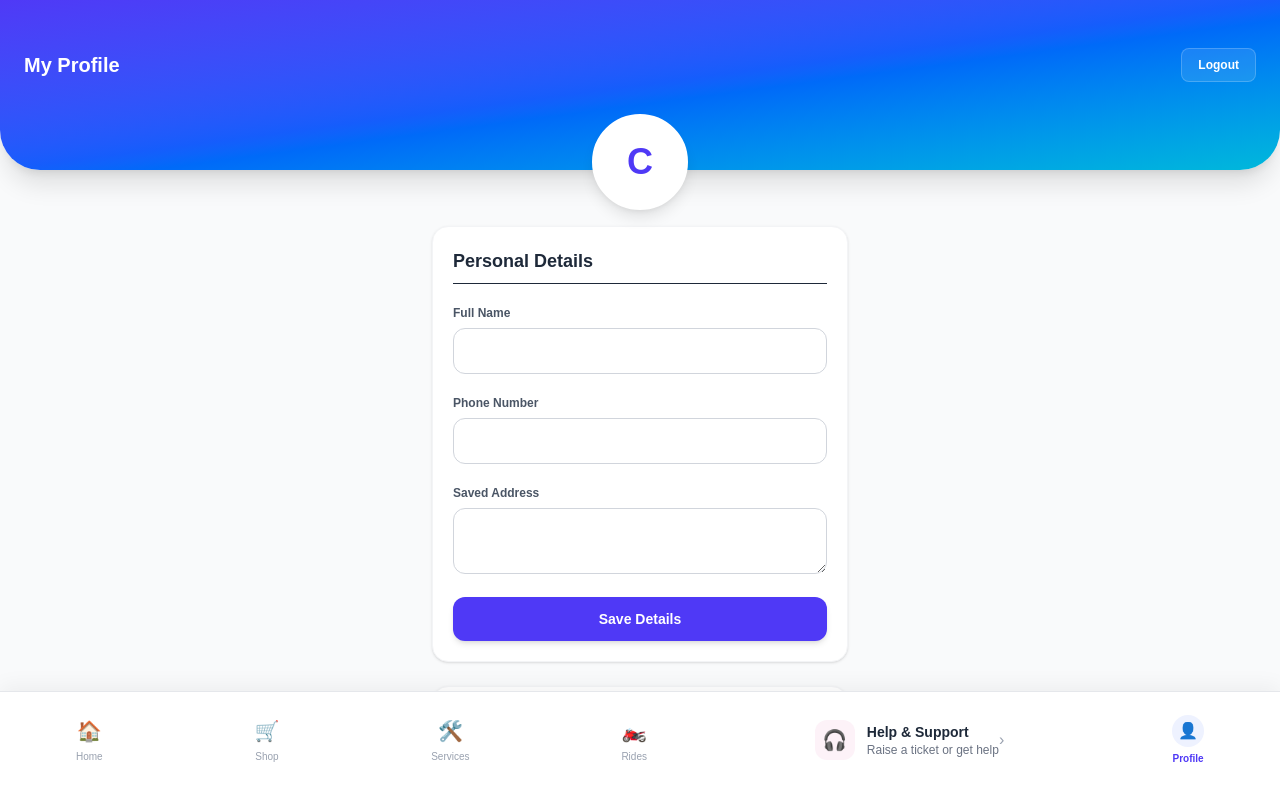
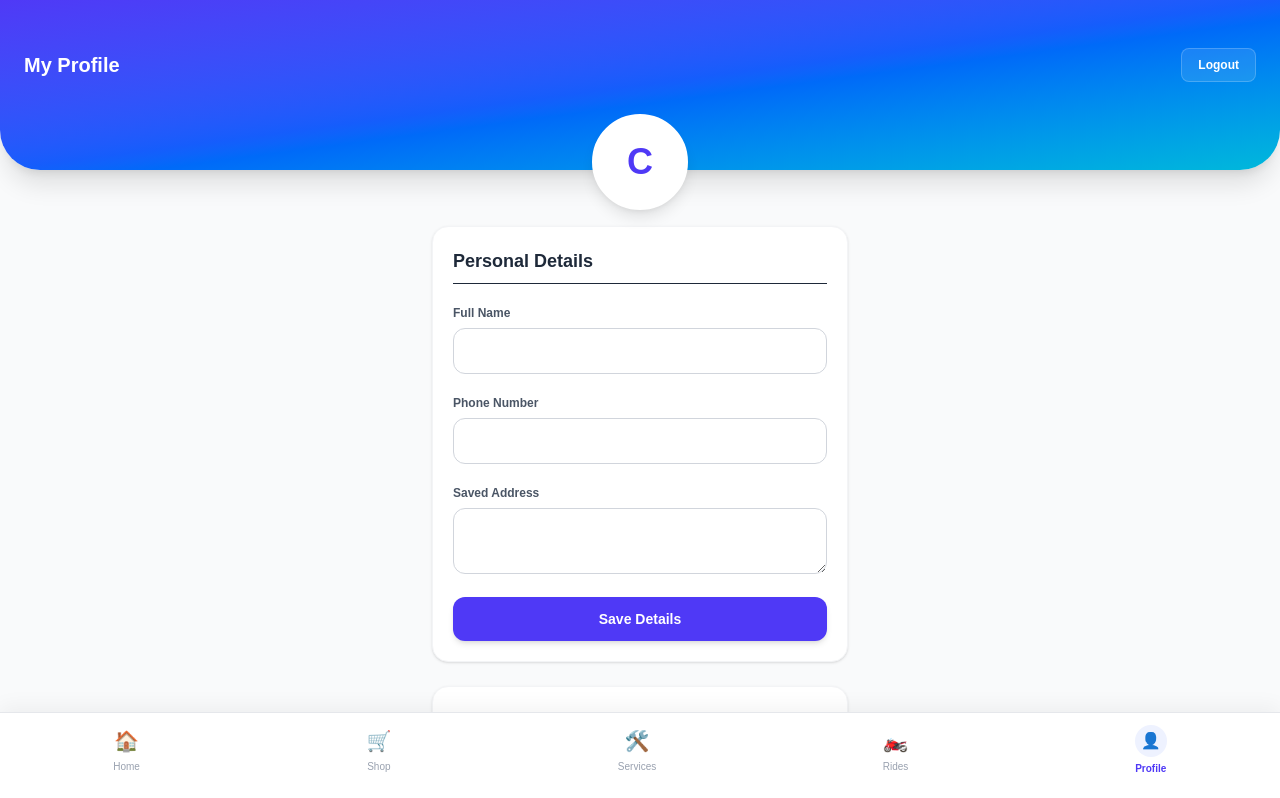
Before and after one commit to munendrasingh703769-afk/dukaan-manager-pro, a Next.js app: page /customer/profile in a window 1280 px wide. Shown: the top 798 px of the page. Built offline with nearby package versions, Linux system fonts and the light colour scheme; no server answers.

Commit message:
Update page.tsx

```diff
--- a/app/customer/profile/page.tsx
+++ b/app/customer/profile/page.tsx
@@ -13,7 +13,6 @@ export default function CustomerProfilePage() {
   const [saving, setSaving] = useState(false);
   const [profile, setProfile] = useState({ full_name: '', phone: '', address: '', email: '' });
 
-  // Stats (Counts)
   const [stats, setStats] = useState({ orders: 0, rides: 0, bookings: 0 });
 
   const fetchProfileAndStats = async () => {
@@ -21,7 +20,6 @@ export default function CustomerProfilePage() {
     const { data: { user } } = await supabase.auth.getUser();
 
     if (user) {
-      // 1. Fetch Profile
       const { data } = await supabase.from('profiles').select('*').eq('id', user.id).single();
       if (data) {
         setProfile({
@@ -32,7 +30,6 @@ export default function CustomerProfilePage() {
         });
       }
 
-      // 2. Fetch Counts for Activities
       const { count: orderCount } = await supabase.from('orders').select('*', { count: 'exact', head: true }).eq('customer_id', user.id);
       const { count: rideCount } = await supabase.from('ride_bookings').select('*', { count: 'exact', head: true }).eq('customer_id', user.id);
       const { count: bookingCount } = await supabase.from('service_bookings').select('*', { count: 'exact', head: true }).eq('customer_id', user.id);
@@ -75,9 +72,10 @@ export default function CustomerProfilePage() {
   if (loading) return <div className="text-center py-20 font-bold text-blue-600">Loading Profile...</div>;
 
   return (
-    <div className="min-h-screen bg-gray-50 pb-24">
+    // 👇 pb-28 lagaya hai taaki bottom nav content ko na dhake
+    <div className="min-h-screen bg-gray-50 pb-28">
 
-      {/* 🟣 Premium Header */}
+      {/* Header */}
       <div className="bg-gradient-to-br from-indigo-600 via-blue-600 to-cyan-500 rounded-b-[2.5rem] pt-12 pb-16 px-6 shadow-xl relative">
         <div className="flex justify-between items-center mb-6 relative z-10">
           <h1 className="text-xl font-bold text-white">My Profile</h1>
@@ -93,7 +91,7 @@ export default function CustomerProfilePage() {
 
       <div className="max-w-md mx-auto px-4 mt-14 space-y-6">
 
-        {/* 👤 Personal Details Form */}
+        {/* Personal Details Form */}
         <div className="bg-white rounded-2xl shadow-sm border border-gray-100 p-5 space-y-4">
           <h2 className="text-lg font-bold text-gray-800 border-b pb-2">Personal Details</h2>
 
@@ -115,13 +113,12 @@ export default function CustomerProfilePage() {
           </button>
         </div>
 
-        {/* 📦 My Activities (Hub) */}
+        {/* My Activities */}
         <div className="bg-white rounded-2xl shadow-sm border border-gray-100 overflow-hidden">
           <h2 className="text-lg font-bold text-gray-800 border-b p-5">My Activities</h2>
 
           <div className="divide-y divide-gray-100">
 
-            {/* My Orders */}
             <Link href="/customer/orders" className="flex items-center justify-between p-4 hover:bg-gray-50 transition">
               <div className="flex items-center gap-3">
                 <div className="w-10 h-10 bg-orange-50 text-orange-600 rounded-xl flex items-center justify-center text-xl">🛍️</div>
@@ -136,7 +133,6 @@ export default function CustomerProfilePage() {
               </div>
             </Link>
 
-            {/* My Rides */}
             <Link href="/customer/my-rides" className="flex items-center justify-between p-4 hover:bg-gray-50 transition">
               <div className="flex items-center gap-3">
                 <div className="w-10 h-10 bg-blue-50 text-blue-600 rounded-xl flex items-center justify-center text-xl">🏍️</div>
@@ -151,7 +147,6 @@ export default function CustomerProfilePage() {
               </div>
             </Link>
 
-            {/* My Service Bookings */}
             <Link href="/customer/bookings" className="flex items-center justify-between p-4 hover:bg-gray-50 transition">
               <div className="flex items-center gap-3">
                 <div className="w-10 h-10 bg-green-50 text-green-600 rounded-xl flex items-center justify-center text-xl">🛠️</div>
@@ -166,7 +161,6 @@ export default function CustomerProfilePage() {
               </div>
             </Link>
 
-            {/* My Quotes */}
             <Link href="/customer/requests" className="flex items-center justify-between p-4 hover:bg-gray-50 transition">
               <div className="flex items-center gap-3">
                 <div className="w-10 h-10 bg-purple-50 text-purple-600 rounded-xl flex items-center justify-center text-xl">📄</div>
@@ -180,29 +174,7 @@ export default function CustomerProfilePage() {
               </div>
             </Link>
 
-          </div>
-        </div>
-
-      </div>
-
-      {/* 📱 Bottom Navigation */}
-      <nav className="fixed bottom-0 w-full bg-white border-t border-gray-200 flex justify-around items-center pt-3 pb-6 shadow-[0_-5px_20px_rgba(0,0,0,0.05)] z-40">
-        <Link href="/customer" className="flex flex-col items-center gap-1 text-gray-400">
-          <span className="text-xl">🏠</span>
-          <span className="text-[10px] font-medium">Home</span>
-        </Link>
-        <Link href="/customer/shop" className="flex flex-col items-center gap-1 text-gray-400">
-          <span className="text-xl">🛒</span>
-          <span className="text-[10px] font-medium">Shop</span>
-        </Link>
-        <Link href="/customer/explore" className="flex flex-col items-center gap-1 text-gray-400">
-          <span className="text-xl">🛠️</span>
-          <span className="text-[10px] font-medium">Services</span>
-        </Link>
-        <Link href="/customer/rides" className="flex flex-col items-center gap-1 text-gray-400">
-          <span className="text-xl">🏍️</span>
-          <span className="text-[10px] font-medium">Rides</span>
-        </Link>
+            {/* Help & Support Link */}
             <Link href="/customer/support" className="flex items-center justify-between p-4 hover:bg-gray-50 transition">
               <div className="flex items-center gap-3">
                 <div className="w-10 h-10 bg-pink-50 text-pink-600 rounded-xl flex items-center justify-center text-xl">🎧</div>
@@ -215,6 +187,30 @@ export default function CustomerProfilePage() {
                 <span className="text-gray-400">›</span>
               </div>
             </Link>
+
+          </div>
+        </div>
+
+      </div>
+
+      {/* Bottom Navigation (Sirf 5 Items) */}
+      <nav className="fixed bottom-0 w-full bg-white border-t border-gray-200 flex justify-around items-center pt-3 pb-6 shadow-[0_-5px_20px_rgba(0,0,0,0.05)] z-40">
+        <Link href="/customer" className="flex flex-col items-center gap-1 text-gray-400 hover:text-indigo-600">
+          <span className="text-xl">🏠</span>
+          <span className="text-[10px] font-medium">Home</span>
+        </Link>
+        <Link href="/customer/shop" className="flex flex-col items-center gap-1 text-gray-400 hover:text-indigo-600">
+          <span className="text-xl">🛒</span>
+          <span className="text-[10px] font-medium">Shop</span>
+        </Link>
+        <Link href="/customer/explore" className="flex flex-col items-center gap-1 text-gray-400 hover:text-indigo-600">
+          <span className="text-xl">🛠️</span>
+          <span className="text-[10px] font-medium">Services</span>
+        </Link>
+        <Link href="/customer/my-rides" className="flex flex-col items-center gap-1 text-gray-400 hover:text-indigo-600">
+          <span className="text-xl">🏍️</span>
+          <span className="text-[10px] font-medium">Rides</span>
+        </Link>
         <Link href="/customer/profile" className="flex flex-col items-center gap-1 text-indigo-600">
           <div className="w-8 h-8 bg-indigo-50 rounded-full flex items-center justify-center">👤</div>
           <span className="text-[10px] font-bold">Profile</span>
```
